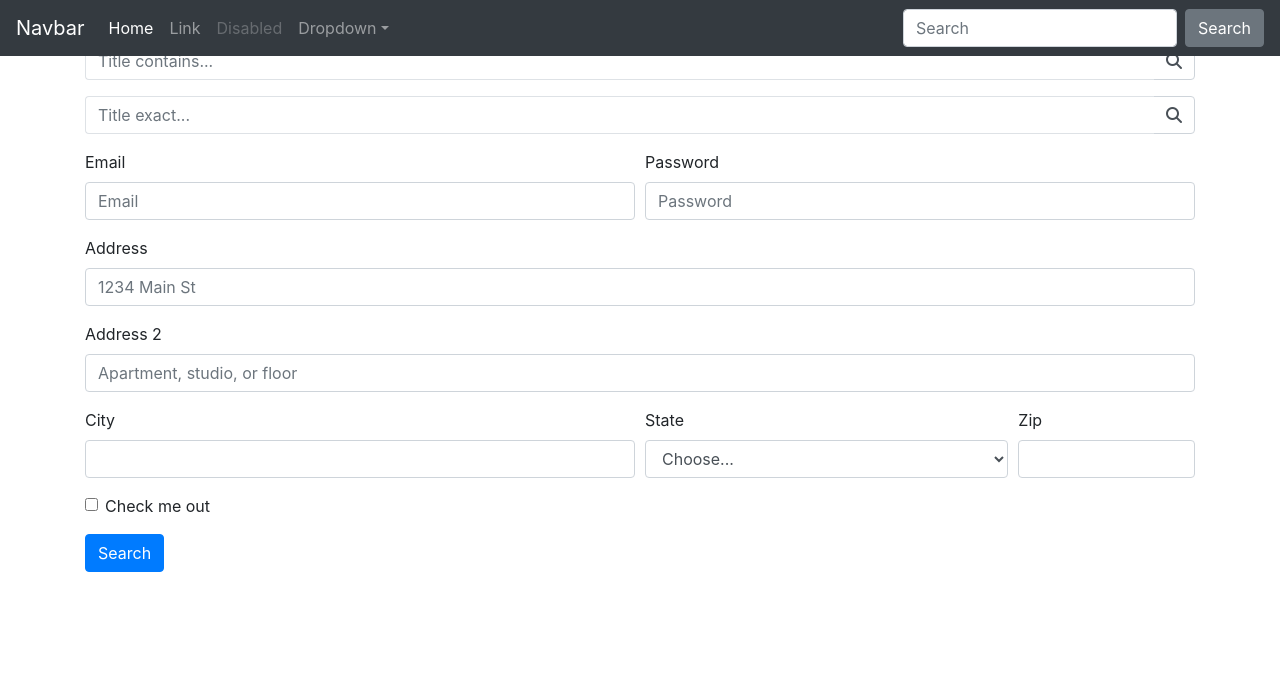
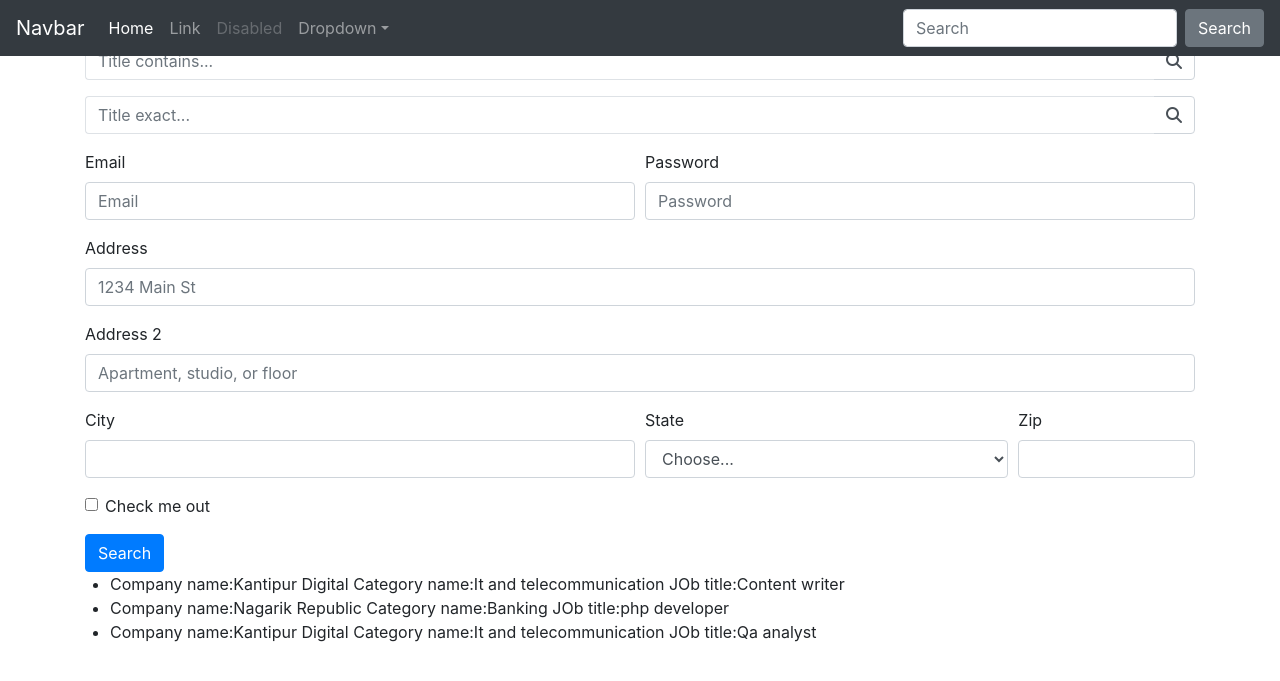
Before and after one commit to ajay-banstola/Mnoogle2, a Django app: page / in a window 1280 px wide. Shown: the top 681 px of the page. Run offline with Django 3.2, Linux system fonts and the light colour scheme; data comes from the database, SQL or seed files in the repository; some libraries are stand-ins or nearby versions.

Commit message:
filtered the icontains and displayed in html

```diff
--- a/src/core/views.py
+++ b/src/core/views.py
@@ -1,8 +1,20 @@
 from django.shortcuts import render
+from .models import Jobs
 
 # Create your views here.
 
 
 def BootstrapFilterView(request):
+	qs = Jobs.objects.all()
+	title_contains_query = request.GET.get('title_contains')
+	id_exact_query = request.GET.get('id_exact')
+	#id_exact_query = request.GET.get('id_exact')
+	if title_contains_query !='' and title_contains_query is not None:
+		qs = qs.filter(Job__icontains = title_contains_query)
 
-    return render(request, "bootstrap_form.html", {})
+
+	context = {
+		'queryset':qs
+	}
+
+	return render(request, "bootstrap_form.html", context)
--- a/src/templates/bootstrap_form.html
+++ b/src/templates/bootstrap_form.html
@@ -57,7 +57,7 @@
   <div class = "form-row">
     <div class = "form-group col-12">
       <div class = "input-group">
-        <input class = "form-control py-2 border-right-0 border" type = "search" placeholder = "Title contains...">
+        <input class = "form-control py-2 border-right-0 border" name = "title_contains" type = "search" placeholder = "Title contains...">
         <span class = "input-group-append">
           <div class ="input-group-text bg-transparent">
             <i class = "fa fa-search"></i>
@@ -69,7 +69,7 @@
   <div class = "form-row">
     <div class = "form-group col-12">
       <div class = "input-group">
-        <input class = "form-control py-2 border-right-0 border" type = "search" placeholder = "Title exact...">
+        <input class = "form-control py-2 border-right-0 border" name = "title_exact" type = "search" placeholder = "Title exact...">
         <span class = "input-group-append">
           <div class ="input-group-text bg-transparent">
             <i class = "fa fa-search"></i>
@@ -124,6 +124,24 @@
   </div>
   <button type="submit" class="btn btn-primary">Search</button>
   </form>
+
+  <div class = "row">
+	<ul>
+		{% for job in queryset%}
+		 <li>
+		 {%for cat in job.company.all%}
+		 <span>Company name:{{cat}}</span>
+		 {% endfor%}
+
+		 <span>Category name:{{ job.category.name}}</span>
+		 <span>JOb title:{{job.Job}}</span>
+		{%endfor%}
+	</ul>
+	</div>
+
+
+
+
 </main><!-- /.container -->
 <script src="https://code.jquery.com/jquery-3.3.1.slim.min.js" integrity="sha384-q8i/X+965DzO0rT7abK41JStQIAqVgRVzpbzo5smXKp4YfRvH+8abtTE1Pi6jizo" crossorigin="anonymous"></script>
 <script src="https://cdnjs.cloudflare.com/ajax/libs/popper.js/1.14.7/umd/popper.min.js" integrity="sha384-UO2eT0CpHqdSJQ6hJty5KVphtPhzWj9WO1clHTMGa3JDZwrnQq4sF86dIHNDz0W1" crossorigin="anonymous"></script>
```
